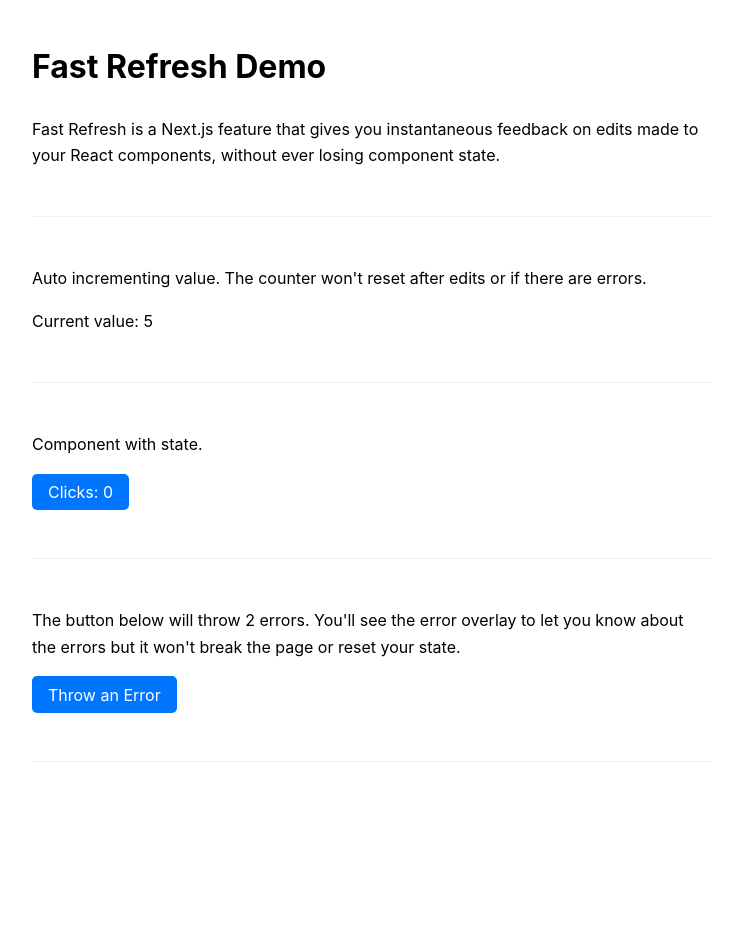
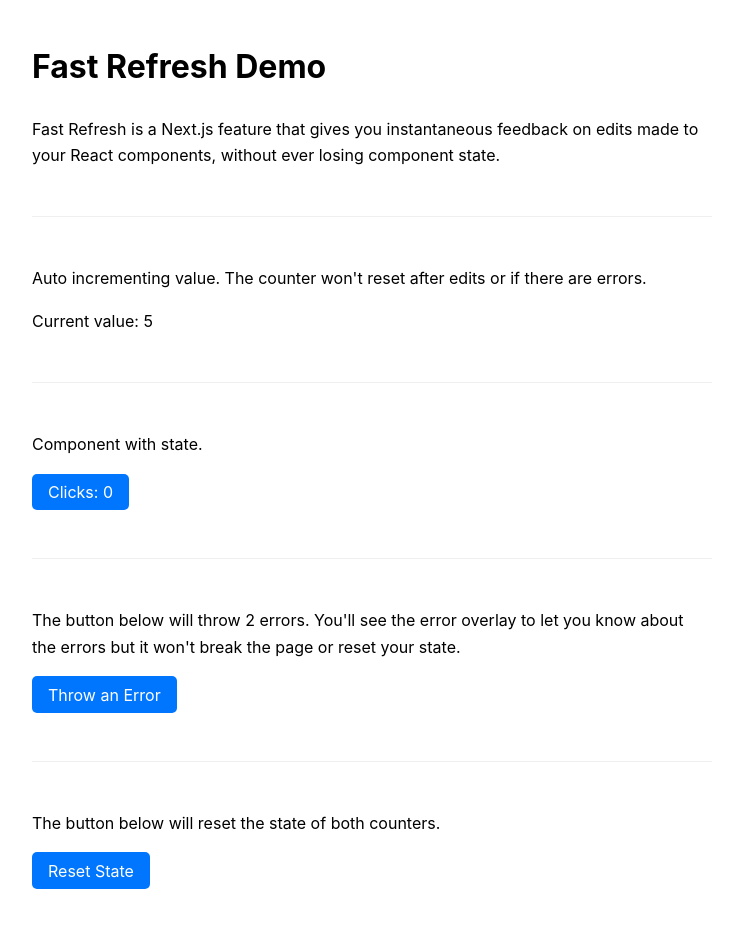
Before and after one commit to rahulpandita/nextjs-sample, a Next.js app: page / in a window 1280 px wide. Shown: the top 928 px of the page, without its empty margins (268-1011 px from the left). Before the commit the page ends 870 px from the top, so only its background shows below. Built offline with nearby package versions, Linux system fonts and the light colour scheme.

Commit message:
Fix #18: Add a button to reset the state on the main page

```diff
--- a/pages/index.js
+++ b/pages/index.js
@@ -1,6 +1,6 @@
 import { useCallback, useEffect, useState } from 'react'
 import Button from '../components/Button'
-import ClickCount from '../components/ClickCount'
+import ClickCount, { setCount } from '../components/ClickCount'
 import styles from '../styles/home.module.css'
 
 function throwError() {
@@ -25,6 +25,11 @@
       clearInterval(r)
     }
   }, [increment])
+
+  const reset = useCallback(() => {
+    setCount(0)
+    setCount(0)
+  }, [setCount])
 
   return (
     <main className={styles.main}>
@@ -64,6 +69,10 @@
         </Button>
       </div>
       <hr className={styles.hr} />
+      <div>
+        <p>The button below will reset the state of both counters.</p>
+        <Button onClick={reset}>Reset State</Button>
+      </div>
     </main>
   )
 }
```
